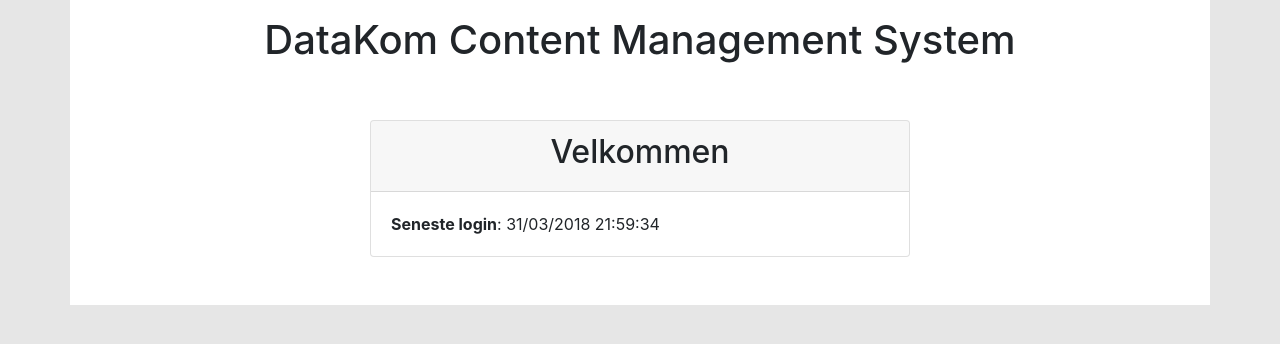
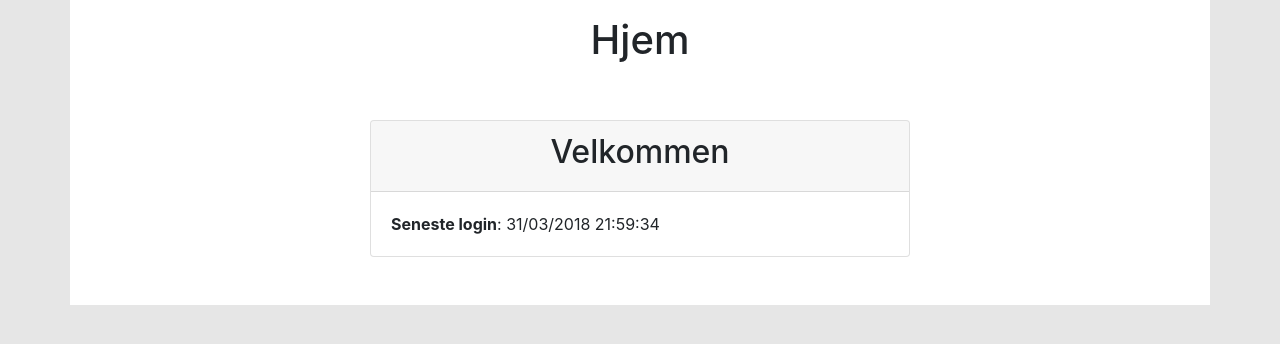
Before and after one commit to martin-juul/DataKomAPI, a PHP site: template templates/cms/page/home.twig in a window 1280 px wide. Shown: the part 56-400 px from the top of the page. Run offline with PHP 8.4, Linux system fonts and the light colour scheme; the template is opened without the code that fills it, so the values that code supplies are empty; some libraries are stand-ins or nearby versions.

Commit message:
[HomePage]: Change header title
Signed-off-by: Martin Juul <code@juul.xyz>

```diff
--- a/templates/cms/page/home.twig
+++ b/templates/cms/page/home.twig
@@ -6,7 +6,7 @@
     <main class="container cms-main">
         <div class="row">
             <div class="col mt-3">
-                <h1 class="text-center">DataKom Content Management System</h1>
+                <h1 class="text-center">Hjem</h1>
             </div>
         </div>
         <div class="row mt-5 pb-5">
```
